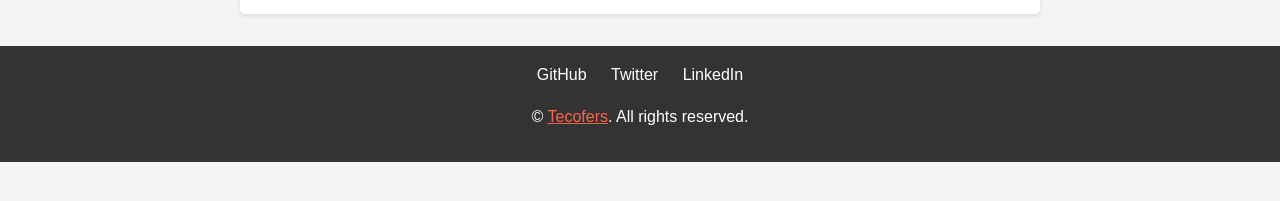
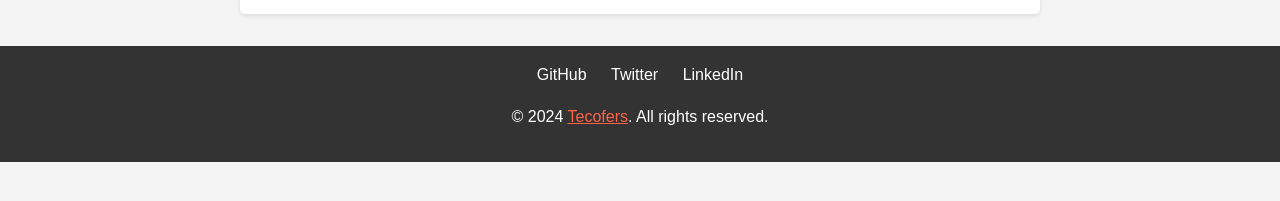
Before and after one commit to tecofers/tecofers.github.io, a Jekyll site: the page built from index.md, in a window 1280 px wide. Shown: the part 627-828 px from the top of the page. Built offline with Jekyll 4.4.1, drawn with Linux system fonts in a browser that asks for light colours.

Commit message:
Update footer.html

```diff
--- a/_includes/footer.html
+++ b/_includes/footer.html
@@ -11,6 +11,6 @@
             <a href="https://linkedin.com/in/{{ site.linkedin_username }}" target="_blank">LinkedIn</a>
             {% endif %}
         </div>
-        <p class="copyright">&copy; <a href="https://tecofers.com" style="color: #ff6347;">Tecofers</a>. All rights reserved.</p>
+        <p class="copyright">&copy; 2024 <a href="https://tecofers.com" style="color: #ff6347;">Tecofers</a>. All rights reserved.</p>
     </div>
 </footer>
```
